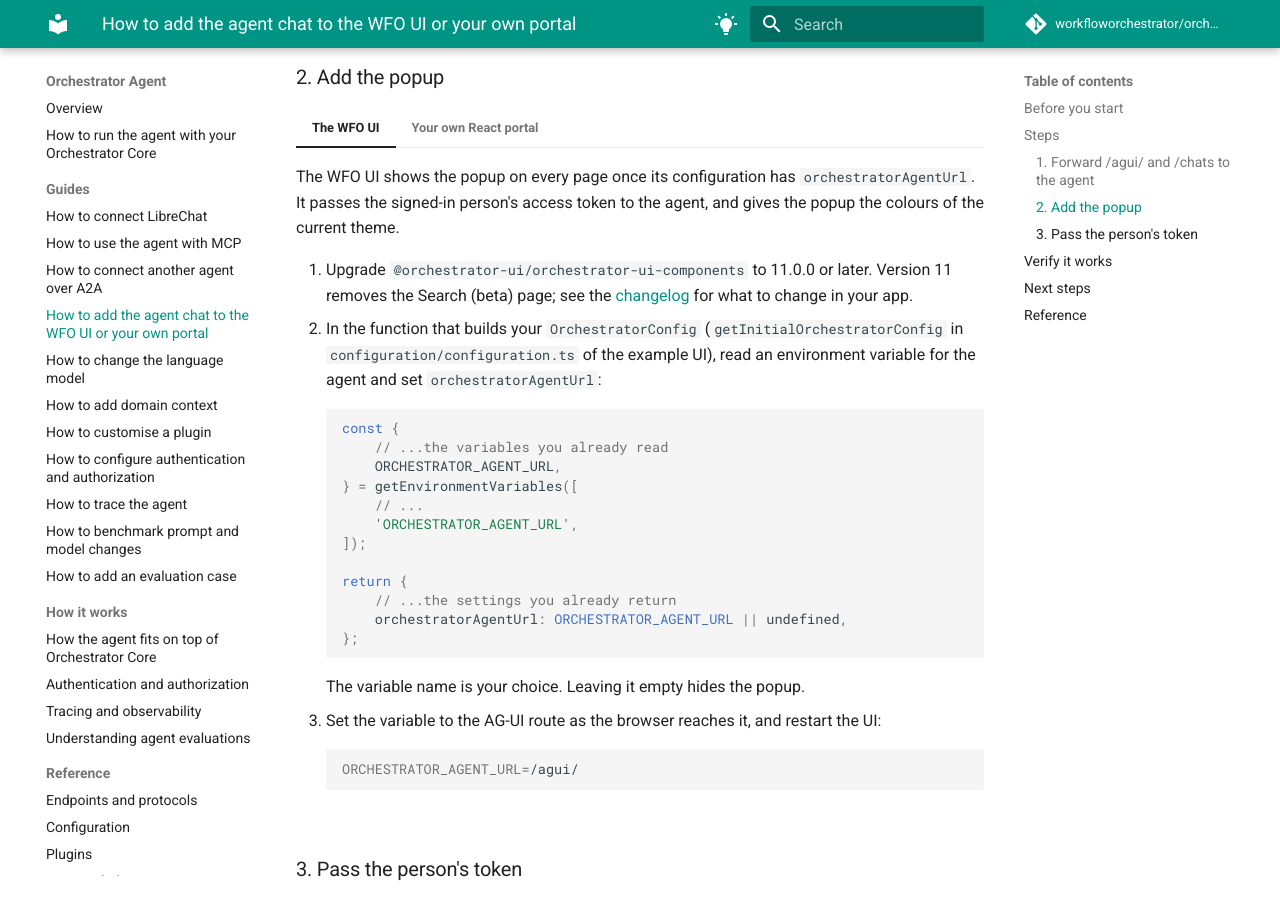
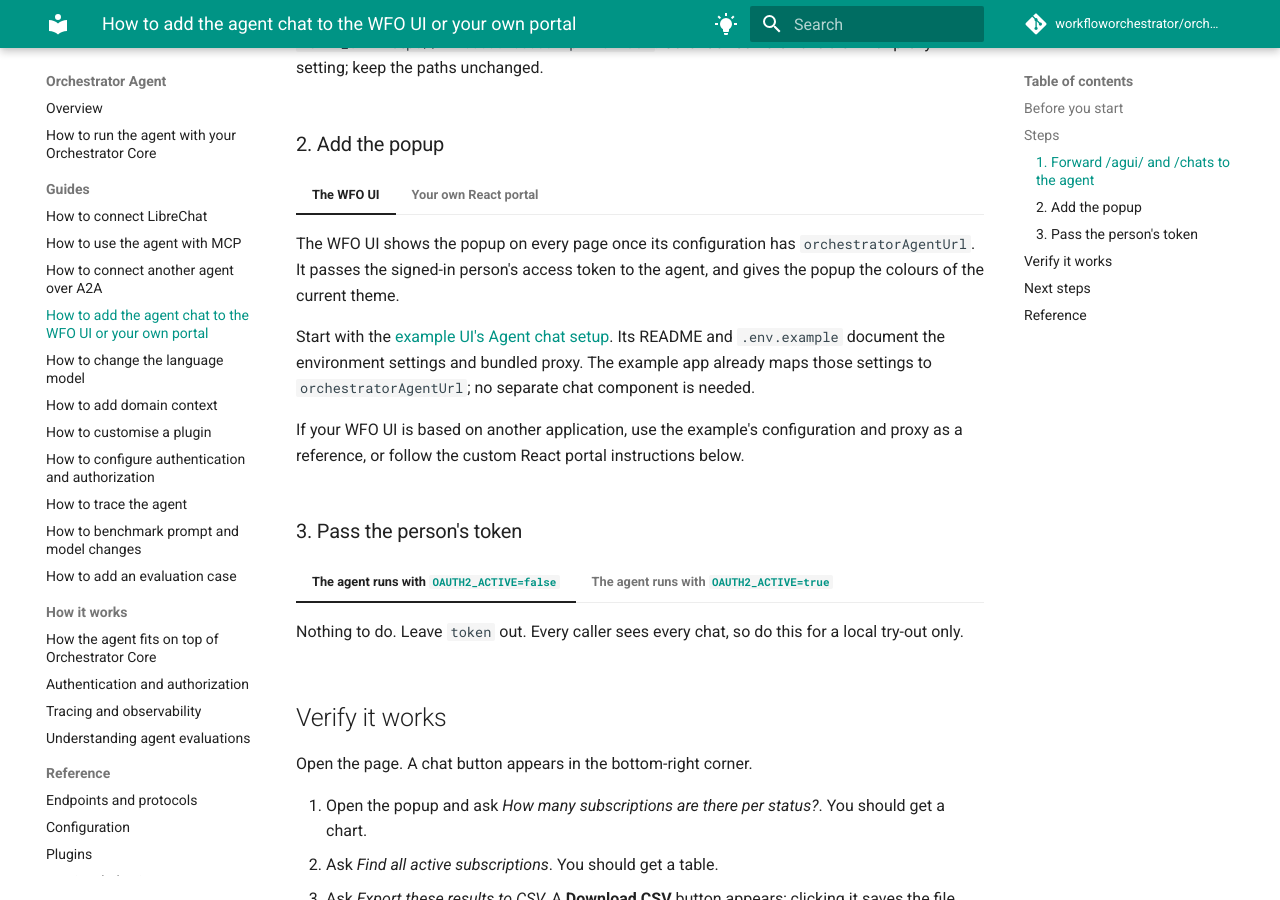
Before and after one commit to workfloworchestrator/orchestrator-agent, an MkDocs documentation site: the page built from docs/guides/chat-popup.md, in a window 1280 px wide and 900 px high, scrolled down 1442 px. Built offline with MkDocs 1.6.1 and Material for MkDocs 9.7.7, drawn with Linux system fonts in a browser that asks for light colours; comment, search, counter and statistics services are not loaded; some of the changed text lies outside the part shown.

Commit message:
docs: use example UI README for application chat setup

````diff
--- a/docs/guides/chat-popup.md
+++ b/docs/guides/chat-popup.md
@@ -8,8 +8,7 @@ This guide shows you how to add the Orchestrator Agent as a chat popup in the bo
 a React portal of your own. The popup is the React component `WfoChat` from the npm package
 [`@orchestrator-ui/orchestrator-agent-chat`](https://github.com/workfloworchestrator/orchestrator-agent-chat). It
 talks to the agent over [AG-UI](https://docs.ag-ui.com/), shows charts and tables, offers exports as downloads, and
-walks through workflow forms. The WFO UI already contains this component, so both routes need the same setup apart
-from one step.
+walks through workflow forms. The example WFO UI already includes this component and its proxy; a custom React portal needs both configured.
 
 For the example stack, follow [Explore the agent inside the WFO UI](https://workfloworchestrator.org/learn/orchestrator-agent/tutorials/example-orchestrator/#part-4-explore-the-agent-inside-the-wfo-ui).
 Its optional Compose overlay builds the companion UI and configures a same-origin proxy for chat, history,
@@ -30,6 +29,9 @@ form options and downloads. The steps below cover a different WFO deployment or
 <a id="proxy-setup"></a>
 
 ### 1. Forward `/agui/` and `/chats` to the agent
+
+The example UI includes a proxy: follow its [README setup](https://github.com/workfloworchestrator/example-orchestrator-ui#agent-chat-ag-ui)
+instead of adding another one. For another application, configure the proxy below.
 
 The popup uses two routes of the agent: `/agui/` for the conversation and `/chats` for chat history, form options and
 export downloads. By default it calls both on the page's own origin, so forward both routes from the server that
@@ -86,36 +88,12 @@ serves the page to the agent.
     The WFO UI shows the popup on every page once its configuration has `orchestratorAgentUrl`. It passes the
     signed-in person's access token to the agent, and gives the popup the colours of the current theme.
 
-    1. Upgrade `@orchestrator-ui/orchestrator-ui-components` to 11.0.0 or later. Version 11 removes the
-       Search (beta) page; see the
-       [changelog](https://github.com/workfloworchestrator/orchestrator-ui-library/blob/main/CHANGELOG.md)
-       for what to change in your app.
-    2. In the function that builds your `OrchestratorConfig` (`getInitialOrchestratorConfig` in
-       `configuration/configuration.ts` of the example UI), read an environment variable for the agent and set
-       `orchestratorAgentUrl`:
+    Start with the [example UI's Agent chat setup](https://github.com/workfloworchestrator/example-orchestrator-ui#agent-chat-ag-ui).
+    Its README and `.env.example` document the environment settings and bundled proxy. The example app
+    already maps those settings to `orchestratorAgentUrl`; no separate chat component is needed.
 
-        ```ts
-        const {
-            // ...the variables you already read
-            ORCHESTRATOR_AGENT_URL,
-        } = getEnvironmentVariables([
-            // ...
-            'ORCHESTRATOR_AGENT_URL',
-        ]);
-
-        return {
-            // ...the settings you already return
-            orchestratorAgentUrl: ORCHESTRATOR_AGENT_URL || undefined,
-        };
-        ```
-
-        The variable name is your choice. Leaving it empty hides the popup.
-
-    3. Set the variable to the AG-UI route as the browser reaches it, and restart the UI:
-
-        ```shell
-        ORCHESTRATOR_AGENT_URL=/agui/
-        ```
+    If your WFO UI is based on another application, use the example's configuration and proxy as a
+    reference, or follow the custom React portal instructions below.
 
 === "Your own React portal"
 
````
